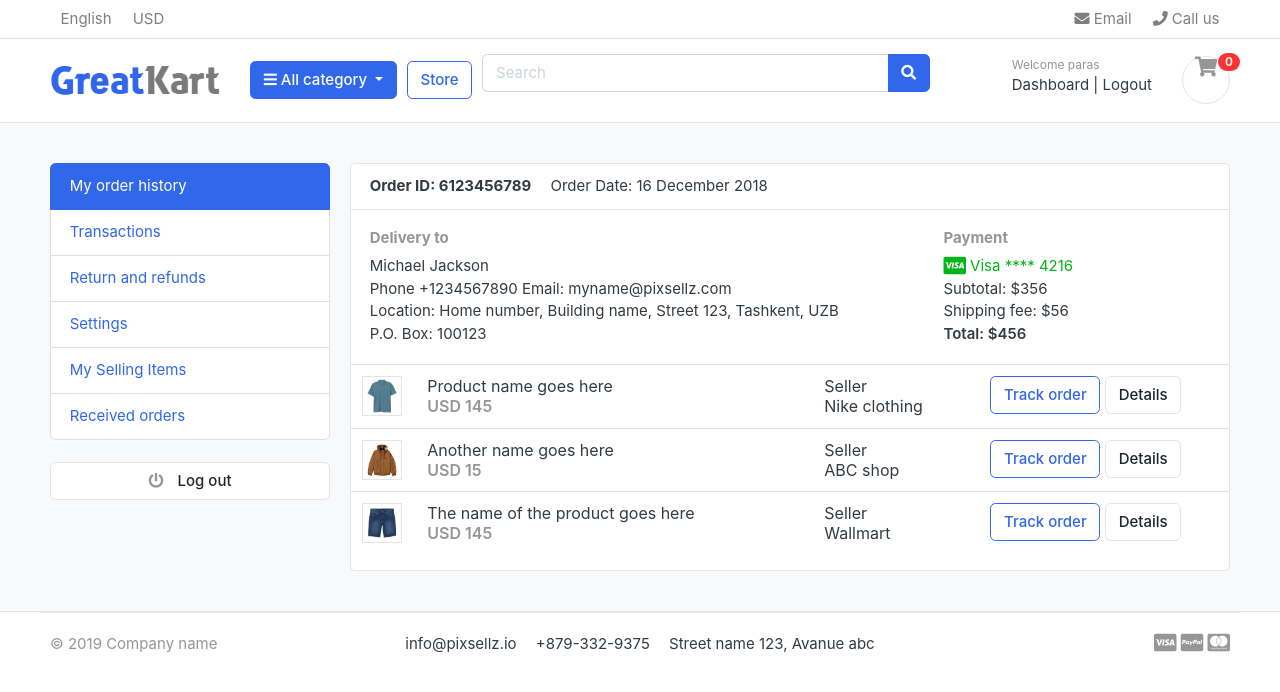
After one commit to ChouguleParas07/E-COMMERCE, a Django app: page /accounts/ in a window 1280 px wide. The commit adds this page. Shown: the top 692 px of the page. Run offline with Django 5.2, Linux system fonts and the light colour scheme; a user stored in the database is signed in; data comes from the database, SQL or seed files in the repository; both versions use the stored data as it was after the commit; parts of the project's set-up code (start-up, migrations or seed data) failed here and were passed over; some libraries are stand-ins or nearby versions; some web fonts are replaced.

Commit message:
added login, registration and dashboard

```diff
--- a/accounts/urls.py
+++ b/accounts/urls.py
@@ -5,4 +5,8 @@ urlpatterns = [
     path('register/', views.register, name='register'),
     path('login/', views.login, name='login'),
     path('logout/', views.logout, name='logout'),
+    path('dashboard/', views.dashboard, name='dashboard'),
+    path('', views.dashboard, name='dashboard'),
+
+    path('activate/<uidb64>/<token>/', views.activate, name='activate'),
 ]
--- a/accounts/views.py
+++ b/accounts/views.py
@@ -1,6 +1,20 @@
-from django.shortcuts import render
+from django.shortcuts import render, redirect
 from .forms import RegistrationForm
 from .models import Account
+from django.contrib import messages, auth
+from django.contrib.auth.decorators import login_required
+
+# for email verification
+from django.contrib.sites.shortcuts import get_current_site
+from django.template.loader import render_to_string
+from django.utils.http import urlsafe_base64_encode, urlsafe_base64_decode
+from django.utils.encoding import force_bytes
+from django.contrib.auth.tokens import default_token_generator
+from django.core.mail import EmailMessage
+from django.http import HttpResponse
+
+
+
 # Create your views here.
 def register(request):
 
@@ -15,7 +29,25 @@ def register(request):
             username = email.split("@")[0]
             user = Account.objects.create_user(first_name=first_name, last_name=last_name, email=email, username=username, password=password)
             user.phone_number = phone_number
+            user.is_active = False
             user.save()
+
+            current_site = get_current_site(request)
+            mail_subject = 'please activate your account'
+            message = render_to_string('accounts/account_verification_email.html', {
+                'user' : user,
+                'domain' : current_site,
+                'uid' : urlsafe_base64_encode(force_bytes(user.pk)),
+                'token' : default_token_generator.make_token(user),
+
+            })
+            to_email = email
+            send_email = EmailMessage(mail_subject, message, to = [to_email])
+            send_email.send()
+
+            # messages.success(request, 'Thank you for registering with us, we\'ve sent you a email please activate your account')
+            return redirect('/accounts/login/?command=verification&email='+email)
+
     else:
         form = RegistrationForm()
     context = {
@@ -23,8 +55,48 @@ def register(request):
     }
     return render(request, 'accounts/register.html', context)
 
+
+
 def login(request):
+
+    if request.method == 'POST':
+        email = request.POST['email']
+        password = request.POST['password']
+
+        user = auth.authenticate(email=email, password=password)
+        if user is not None:
+            auth.login(request, user)
+            messages.success(request, 'you are successfully logged in')
+            return redirect('dashboard')
+        else:
+            messages.error(request, 'Invalid Login Credentials')
+            return redirect('login')
+
     return render(request, 'accounts/login.html')
 
+
+@login_required(login_url = 'login')
 def logout(request):
-    return
+    auth.logout(request)
+    messages.success(request, 'you are logged out')
+    return redirect('login')
+
+
+def activate(request, uidb64, token):
+    try:
+        uid = urlsafe_base64_decode(uidb64).decode()
+        user = Account._default_manager.get(pk = uid)
+    except(TypeError, ValueError, OverflowError, Account.DoesNotExist):
+        user = None
+    if user is not None and default_token_generator.check_token(user, token):
+        user.is_active = True
+        user.save()
+        messages.success(request, 'Congratulations your account is reday to surf')
+        return redirect('login')
+    else:
+        messages.error(request, 'invalid activation link')
+        return redirect('register')
+
+@login_required(login_url='login')
+def dashboard(request):
+    return render(request, 'accounts/dashboard.html')
--- /dev/null
+++ b/templates/accounts/dashboard.html
@@ -0,0 +1,108 @@
+{% extends 'base.html' %}
+
+
+
+
+{% block content %}
+
+
+
+<!-- ========================= SECTION CONTENT ========================= -->
+<section class="section-conten padding-y bg">
+
+    {% include 'include/alerts.html' %}
+
+<div class="container">
+	<div class="row">
+	<aside class="col-md-3">
+		<!--   SIDEBAR   -->
+		<ul class="list-group">
+			<a class="list-group-item active" href="#"> My order history </a>
+			<a class="list-group-item" href="#"> Transactions </a>
+			<a class="list-group-item" href="#"> Return and refunds </a>
+			<a class="list-group-item" href="#">Settings </a>
+			<a class="list-group-item" href="#"> My Selling Items </a>
+			<a class="list-group-item" href="#"> Received orders </a>
+		</ul>
+		<br>
+		<a class="btn btn-light btn-block" href="{% url 'logout' %}"> <i class="fa fa-power-off"></i> <span class="text">Log out</span> </a>
+		<!--   SIDEBAR .//END   -->
+	</aside>
+	<main class="col-md-9">
+		<article class="card">
+		<header class="card-header">
+			<strong class="d-inline-block mr-3">Order ID: 6123456789</strong>
+			<span>Order Date: 16 December 2018</span>
+		</header>
+		<div class="card-body">
+			<div class="row">
+				<div class="col-md-8">
+					<h6 class="text-muted">Delivery to</h6>
+					<p>Michael Jackson <br>
+					Phone +1234567890 Email: myname@pixsellz.com <br>
+			    	Location: Home number, Building name, Street 123,  Tashkent, UZB <br>
+			    	P.O. Box: 100123
+			 		</p>
+				</div>
+				<div class="col-md-4">
+					<h6 class="text-muted">Payment</h6>
+					<span class="text-success">
+						<i class="fab fa-lg fa-cc-visa"></i>
+					    Visa  **** 4216
+					</span>
+					<p>Subtotal: $356 <br>
+					 Shipping fee:  $56 <br>
+					 <span class="b">Total:  $456 </span>
+					</p>
+				</div>
+			</div> <!-- row.// -->
+		</div> <!-- card-body .// -->
+		<div class="table-responsive">
+		<table class="table table-hover">
+			<tr>
+				<td width="65">
+					<img src="../images/items/1.jpg" class="img-xs border">
+				</td>
+				<td>
+					<p class="title mb-0">Product name goes here </p>
+					<var class="price text-muted">USD 145</var>
+				</td>
+				<td> Seller <br> Nike clothing </td>
+				<td width="250"> <a href="#" class="btn btn-outline-primary">Track order</a> <a href="#" class="btn btn-light"> Details </a> </td>
+			</tr>
+			<tr>
+				<td>
+					<img src="../images/items/2.jpg" class="img-xs border">
+				</td>
+				<td>
+					<p class="title mb-0">Another name goes here </p>
+					<var class="price text-muted">USD 15</var>
+				</td>
+				<td> Seller <br> ABC shop </td>
+				<td> <a href="#" class="btn btn-outline-primary">Track order</a> <a href="#" class="btn btn-light"> Details </a> </td>
+			</tr>
+			<tr>
+				<td>
+					<img src="../images/items/3.jpg" class="img-xs border">
+				</td>
+				<td>
+					<p class="title mb-0">The name of the product  goes here </p>
+					<var class="price text-muted">USD 145</var>
+				</td>
+				<td> Seller <br> Wallmart </td>
+				<td> <a href="#" class="btn btn-outline-primary">Track order</a> <a href="#" class="btn btn-light"> Details </a> </td>
+			</tr>
+		</table>
+		</div> <!-- table-responsive .end// -->
+		</article> <!-- order-group.// -->
+	</main>
+</div> <!-- row.// -->
+</div>
+
+
+</section>
+<!-- ========================= SECTION CONTENT END// ========================= -->
+
+
+
+{% endblock %}
--- a/templates/accounts/register.html
+++ b/templates/accounts/register.html
@@ -10,6 +10,7 @@
 <!-- ============================ COMPONENT REGISTER   ================================= -->
 	<div class="card mx-auto" style="max-width:520px; margin-top:40px;">
       <article class="card-body">
+		{% include 'include/alerts.html' %}
 		<header class="mb-4"><h4 class="card-title">Sign up</h4></header>
 		<form action="{% url 'register' %}" method="POST">
             {% csrf_token %}
@@ -54,7 +55,7 @@
 			</form>
 		</article><!-- card-body.// -->
     </div> <!-- card .// -->
-    <p class="text-center mt-4">Have an account? <a href="">Log In</a></p>
+    <p class="text-center mt-4">Have an account? <a href="{% url 'login' %}">Log In</a></p>
     <br><br>
 <!-- ============================ COMPONENT REGISTER  END.// ================================= -->
 
--- /dev/null
+++ b/templates/include/alerts.html
@@ -0,0 +1,25 @@
+{% if messages %}
+  {% for message in messages %}
+    <div class="container mt-2">
+      <div class="alert
+                  {% if message.tags == 'error' %}alert-danger
+                  {% elif message.tags == 'success' %}alert-success
+                  {% elif message.tags == 'warning' %}alert-warning
+                  {% elif message.tags == 'info' %}alert-info
+                  {% else %}alert-secondary
+                  {% endif %}
+                  alert-dismissible fade show" role="alert">
+        {% if message.level == DEFAULT_MESSAGE_LEVELS.ERROR %}<strong>Error:</strong>{% endif %}
+        {{ message }}
+        <button type="button" class="btn-close" data-bs-dismiss="alert" aria-label="Close"></button>
+      </div>
+    </div>
+  {% endfor %}
+{% endif %}
+
+<script src="https://code.jquery.com/jquery-3.6.0.min.js"></script>
+<script>
+  setTimeout(function() {
+    $('.alert').fadeOut('slow');
+  }, 4000);
+</script>
--- a/templates/include/navbar.html
+++ b/templates/include/navbar.html
@@ -61,13 +61,23 @@
 	</div> <!-- col.// -->
 	<div class="col-lg-3 col-sm-6 col-8 order-2 order-lg-3">
 				<div class="d-flex justify-content-end mb-3 mb-lg-0">
+					{% if user.is_authenticated %}
 					<div class="widget-header">
+						<small class="title text-muted">Welcome {{ user.first_name }}</small>
+						<div>
+							<a href="{% url 'dashboard' %}">Dashboard</a> <span class="dark-transp"> | </span>
+							<a href="{% url 'logout' %}"> Logout</a>
+						</div>
+					</div>
+					{% else %}
+						<div class="widget-header">
 						<small class="title text-muted">Welcome guest!</small>
 						<div>
 							<a href="{% url 'login' %}">Sign in</a> <span class="dark-transp"> | </span>
 							<a href="{% url 'register' %}"> Register</a>
 						</div>
 					</div>
+					{% endif %}
 					<a href="{% url 'cart' %}" class="widget-header pl-3 ml-3">
 						<div class="icon icon-sm rounded-circle border"><i class="fa fa-shopping-cart"></i></div>
 						<span class="badge badge-pill badge-danger notify">{{ cart_count }}</span>
```
Also changed, not shown: greatkart/settings.py (+18 -0 lines), templates/accounts/account_verification_email.html (added, +10 -0 lines), templates/accounts/login.html (+60 -1 lines), db.sqlite3, static/js/script.js (line endings or trailing spaces).
